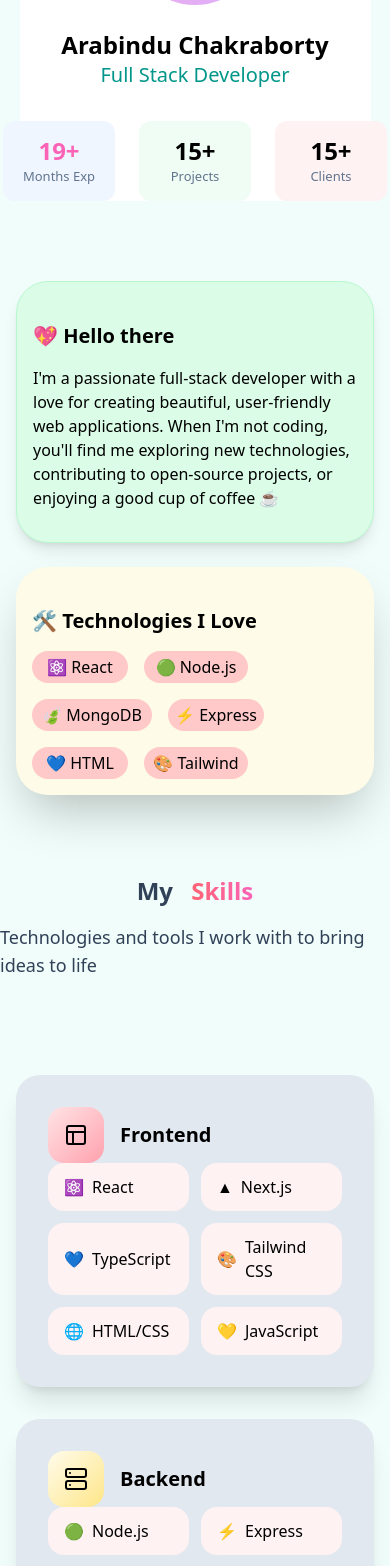
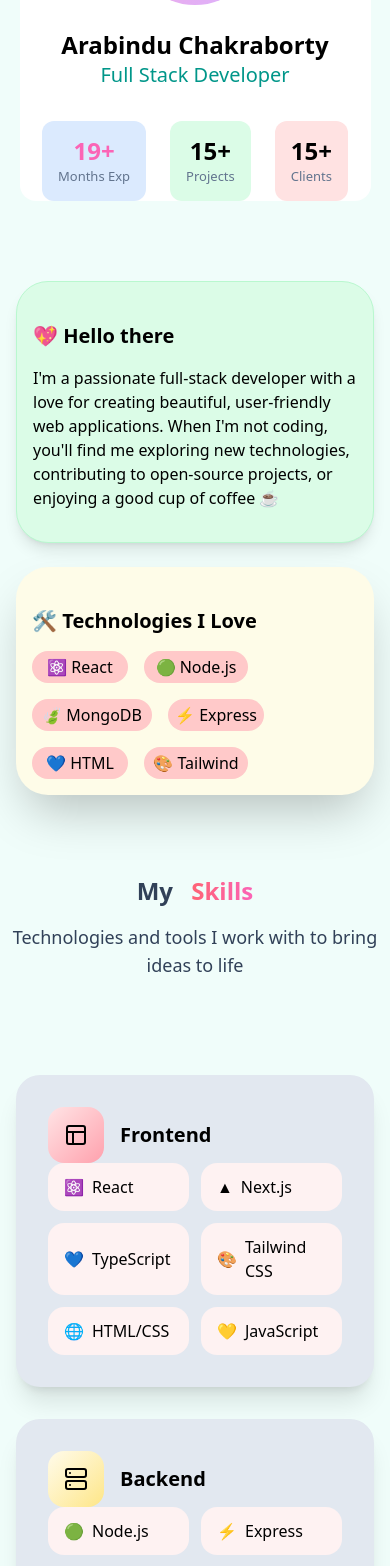
Before and after one commit to arabindu95/My_Portfolio, a React (Vite) app in the folder frontend/: page / in a window 390 px wide. Shown: the part 1200-2766 px from the top of the page. Built offline with nearby package versions, Linux system fonts and the light colour scheme.

Commit message:
Initial commit from my portfolio

```diff
--- a/frontend/src/component/About.jsx
+++ b/frontend/src/component/About.jsx
@@ -47,15 +47,15 @@
                 <p className="text-xl text-teal-600">Full Stack Developer</p>
               </div>
               <div className="flex gap-6 mt-8 px-4 md:px-0">
-                <div className="h-20 w-28 bg-blue-50 rounded-xl flex flex-col items-center justify-center">
+                <div className="h-20 w-auto md:w-28 px-4 bg-blue-100 rounded-xl flex flex-col items-center justify-center">
                   <h1 className="text-pink-400 text-2xl font-bold">19+</h1>
                   <h2 className="text-[13px] text-slate-500">Months Exp</h2>
                 </div>
-                <div className="h-20 w-28 bg-green-50 rounded-xl flex flex-col items-center justify-center">
+                <div className="h-20 w-auto md:w-28 px-4 bg-green-100 rounded-xl flex flex-col items-center justify-center">
                   <h1 className=" text-2xl font-bold">15+</h1>
                   <h2 className="text-[13px] text-slate-500">Projects</h2>
                 </div>
-                <div className="h-20 w-28 bg-red-50 rounded-xl flex flex-col items-center justify-center">
+                <div className="h-20 w-auto md:w-28 px-4 bg-red-100 rounded-xl flex flex-col items-center justify-center">
                   <h1 className="text-2xl font-bold">15+</h1>
                   <h2 className="text-[13px] text-slate-500">Clients</h2>
                 </div>
--- a/frontend/src/component/Contact.jsx
+++ b/frontend/src/component/Contact.jsx
@@ -47,7 +47,7 @@
               </span>
             </span>
           </h1>
-          <p className="text-slate-700 text-lg mt-4">
+          <p className="text-slate-700 text-lg mt-4 text-center">
             Have a project in mind? I'd love to hear from you!
           </p>
         </div>
--- a/frontend/src/component/Experience.jsx
+++ b/frontend/src/component/Experience.jsx
@@ -51,7 +51,7 @@
   {
     year: "2014 – 2017",
     title: "Bachelor’s Degree",
-    company: "College / University",
+    company: "College",
     description:
       "Completed undergraduate studies and built a strong academic foundation that shaped my analytical thinking.",
     icon: GraduationCap,
@@ -61,8 +61,7 @@
     year: "2013",
     title: "Higher Secondary Education (HS)",
     company: "West Bengal Council of Higher Secondary Education",
-    description:
-      "Completed Higher Secondary education with a focus on science and technical subjects.",
+    description: "I completed my Higher Secondary education in Arts.",
     icon: GraduationCap,
     color: "bg-emerald-100 text-emerald-700",
   },
@@ -70,7 +69,7 @@
 
 const Experience = () => {
   return (
-    <section id="experience " className="mb-15">
+    <section id="experience" className="mb-15">
       <div className="p-4">
         {/* HEADER */}
         <div className="flex flex-col justify-center items-center mt-20 mb-20">
--- a/frontend/src/component/Hero.jsx
+++ b/frontend/src/component/Hero.jsx
@@ -35,7 +35,7 @@
                           1500,
                           "Full Stack Developer",
                           1500,
-                          "MERN Stack Engineer",
+                          "MERN Stack Developer",
                           1500,
                           "React & Node.js Developer",
                           1500,
@@ -72,7 +72,13 @@
               <div className="flex flex-col md:flex-row justify-center gap-6 pb-16 py-10">
                 <div className="flex ">
                   <Link
-                    to="/products"
+                    onClick={() => {
+                      const projectSection =
+                        document.getElementById("projects");
+                      if (projectSection) {
+                        projectSection.scrollIntoView({ behavior: "smooth" });
+                      }
+                    }}
                     className="flex p-4 justify-center items-center md:w-56 gap-4 rounded-lg shadow-xs shadow-gray-600  hover:shadow-teal-500 font-semibold hover:scale-110 duration-1000 transition-all w-full bg-linear-to-bl bg-pink-300 to-red-300"
                   >
                     <h2>View Projects</h2>
@@ -82,7 +88,14 @@
 
                 <div className="flex ">
                   <Link
-                    to="/recommendations"
+                    onClick={() => {
+                      const projectSection = document.getElementById("contact");
+                      if (projectSection) {
+                        projectSection.scrollIntoView({
+                          behavior: "smooth",
+                        });
+                      }
+                    }}
                     className="flex p-4 justify-center items-center md:w-64 border font-semibold border-red-300 hover:text-black hover:bg-red-300 hover:font-semibold hover:scale-110 duration-1000 rounded-lg transition-all w-full text-red-300 bg-red-100"
                   >
                     <h2>Hire Me</h2>
--- a/frontend/src/component/Skills.jsx
+++ b/frontend/src/component/Skills.jsx
@@ -61,7 +61,7 @@
                 </span>
               </span>
             </h1>
-            <p className="text-slate-700 text-lg mt-4">
+            <p className="text-slate-700 text-lg mt-4 text-center">
               Technologies and tools I work with to bring ideas to life
             </p>
           </div>
```
